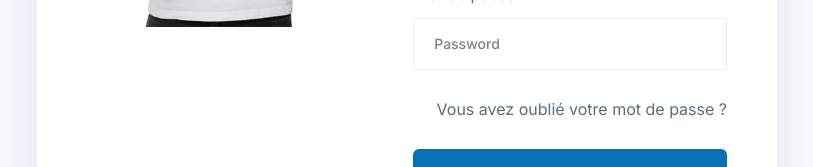
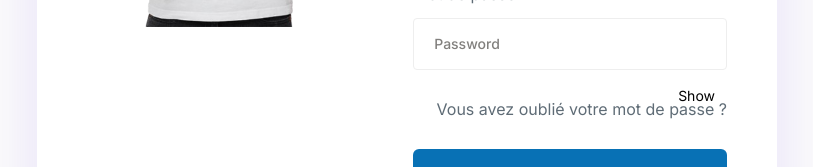
Before and after one commit to WailBoukhari1/ANEP-PROEJCT, a React (Vite) app in the folder Frontend/: page /Auth in a window 1280 px wide. Shown: the part 597-764 px from the top of the page, without its empty margins (233-1046 px from the left). Built offline with nearby package versions, Linux system fonts and the light colour scheme.

Commit message:
Update AuthPage.jsx

```diff
--- a/Frontend/src/pages/AuthPage.jsx
+++ b/Frontend/src/pages/AuthPage.jsx
@@ -6,6 +6,7 @@ function Auth() {
   const [activeTab, setActiveTab] = useState("login"); // Default active tab
   const [email, setEmail] = useState("");
   const [password, setPassword] = useState("");
+  const [showPassword, setShowPassword] = useState(false); // State to toggle password visibility
   const [activeEmail, setActiveEmail] = useState("");
   const [errors, setErrors] = useState({});
 
@@ -187,12 +188,21 @@ function Auth() {
                         <label className="text-contentColor dark:text-contentColor-dark mb-10px block">
                           Mot de passe
                         </label>
-                        <input
-                          onChange={(e) => setPassword(e.target.value)}
-                          type="password"
-                          placeholder="Password"
-                          className="w-full h-52px leading-52px pl-5 bg-transparent text-sm focus:outline-none text-contentColor dark:text-contentColor-dark border border-borderColor dark:border-borderColor-dark placeholder:text-placeholder placeholder:opacity-80 font-medium rounded"
-                        />
+                        <div className="relative">
+                          <input
+                            onChange={(e) => setPassword(e.target.value)}
+                            type={showPassword ? "text" : "password"}
+                            placeholder="Password"
+                            className="w-full h-52px leading-52px pl-5 bg-transparent text-sm focus:outline-none text-contentColor dark:text-contentColor-dark border border-borderColor dark:border-borderColor-dark placeholder:text-placeholder placeholder:opacity-80 font-medium rounded"
+                          />
+                          <button
+                            type="button"
+                            className="absolute inset-y-0 right-0 pr-3 flex items-center text-sm leading-52px"
+                            onClick={() => setShowPassword(!showPassword)}
+                          >
+                            {showPassword ? "Hide" : "Show"}
+                          </button>
+                        </div>
                         {errors.password && (
                           <p className="error-message">{errors.password}</p>
                         )}
```
